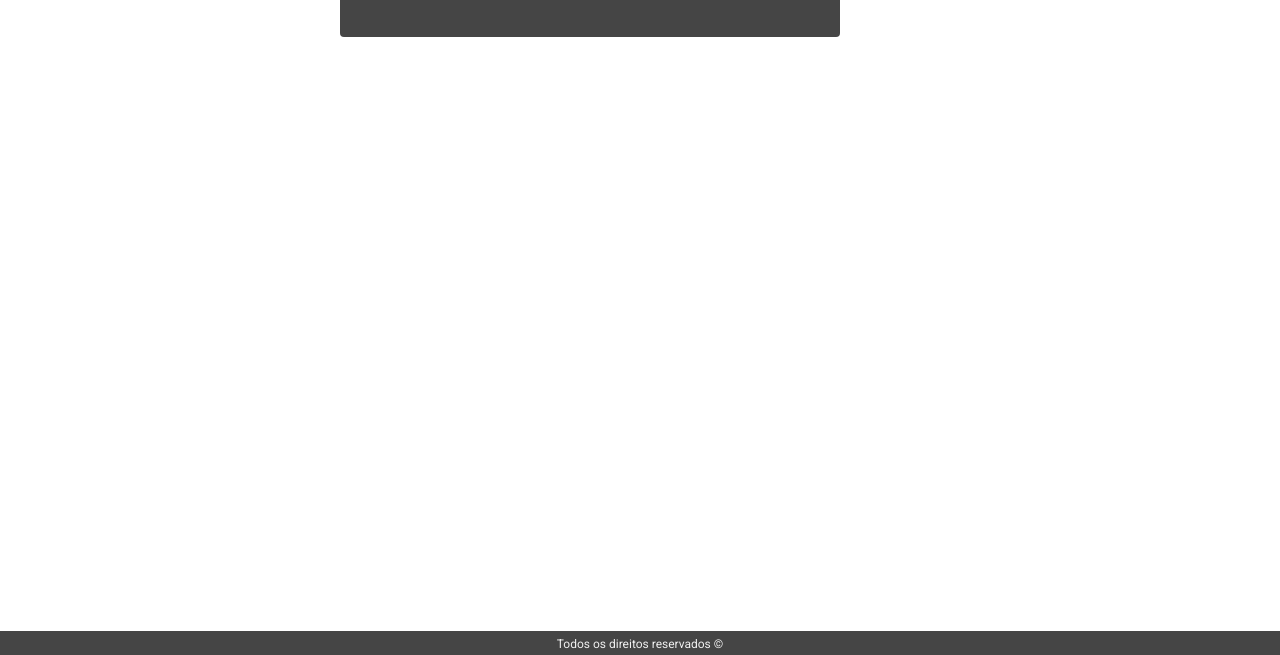
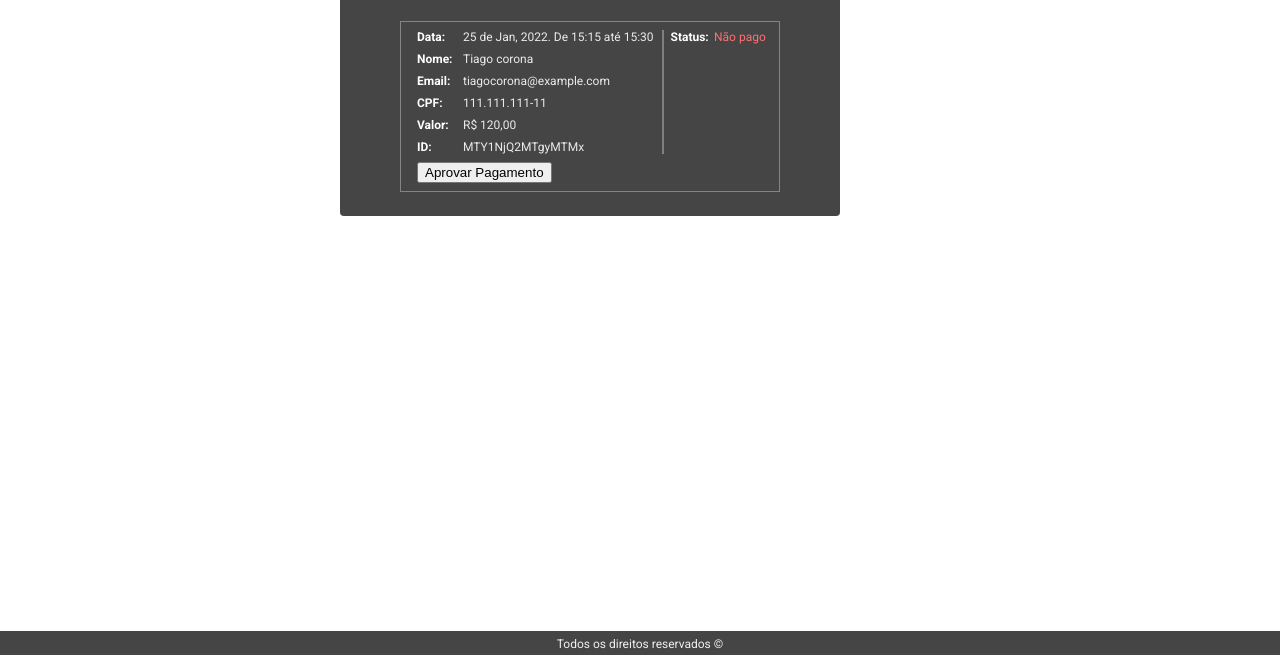
Before and after one commit to wejesuss/calendar, a plain HTML site: page payments/index.html in a window 1280 px wide. Shown: the part 145-800 px from the top of the page. Drawn offline with Linux system fonts and the light colour scheme.

Commit message:
feat: add payment basic styles

```diff
--- a/payments/index.css
+++ b/payments/index.css
@@ -29,3 +29,48 @@ main .sections section:nth-of-type(1) {
   font: var(--title-properties);
   letter-spacing: 0.04em;
 }
+
+.payment {
+  padding: 0.8rem 0.8rem 0.8rem 1.6rem;
+  border: 1px solid #c4c4c480;
+  width: 380px;
+  margin: 0 auto 0.8rem;
+}
+
+.payment-data {
+  display: grid;
+  grid-column-gap: 8px;
+  grid-template-columns: auto 1px auto;
+  margin-bottom: 8px;
+}
+
+dl {
+  display: grid;
+  grid-template-columns: auto auto;
+  grid-row-gap: 8px;
+}
+
+dl.event {
+  grid-template-columns: 1fr auto;
+}
+
+dl.status .incomplete {
+  color: #fd7070;
+}
+
+dt,
+dd {
+  font-size: 1.2rem;
+  line-height: 1.4rem;
+  color: #ffffffe3;
+}
+
+dt {
+  font-weight: bold;
+  color: #ffffff;
+}
+
+span.vertical-line {
+  height: 100%;
+  border: 1px solid gray;
+}
--- a/payments/index.html
+++ b/payments/index.html
@@ -34,6 +34,38 @@
       <div class="sections">
         <section>
           <h2>Pagamentos</h2>
+          <div class="payments">
+            <div class="payment">
+              <div class="payment-data">
+                <dl class="event">
+                  <dt>Data:</dt>
+                  <dd>25 de Jan, 2022. De 15:15 até 15:30</dd>
+                  <dt>Nome:</dt>
+                  <dd>Tiago corona</dd>
+                  <dt>Email:</dt>
+                  <dd>tiagocorona@example.com</dd>
+                  <dt>CPF:</dt>
+                  <dd>111.111.111-11</dd>
+                  <dt>Valor:</dt>
+                  <dd>R$ 120,00</dd>
+                  <dt>ID:</dt>
+                  <dd>MTY1NjQ2MTgyMTMx</dd>
+                </dl>
+                <span class="vertical-line"></span>
+                <dl class="status">
+                  <dt>Status:</dt>
+                  <dd class="incomplete">Não pago</dd>
+                </dl>
+              </div>
+
+              <div class="form">
+                <form action="/payments" method="get">
+                  <input type="hidden" name="id" id="payment-id" />
+                  <button type="submit">Aprovar Pagamento</button>
+                </form>
+              </div>
+            </div>
+          </div>
         </section>
       </div>
     </main>
```
